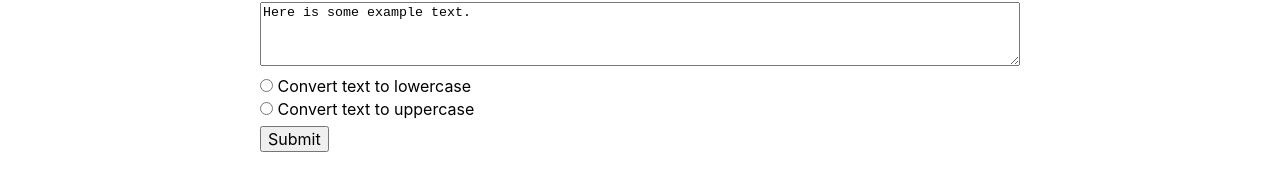
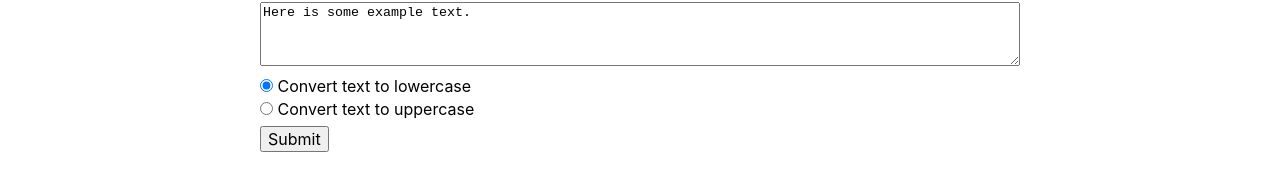
Before and after one commit to the-collab-lab/take-home-assignment, a React (Create React App) app: page / in a window 1280 px wide. Shown: the part 118-287 px from the top of the page. Built offline with nearby package versions, Linux system fonts and the light colour scheme.

Commit message:
Implement logic for radios

```diff
--- a/src/App.js
+++ b/src/App.js
@@ -3,9 +3,14 @@ import React from "react";
 
 function App() {
   const [textInput, setTextInput] = React.useState('Here is some example text.');
+	const [conversionMode, setConversionMode] = React.useState('lowercase');
   const [textOutput, setTextOutput] = React.useState('');
 
-  const handleChange = event => {
+	const handleRadioChange = event => {
+		setConversionMode(event.target.value);
+	}
+
+  const handleTextareaChange = event => {
     setTextInput(event.target.value);
   };
 
@@ -23,14 +28,32 @@ function App() {
         <form onSubmit={handleSubmit}>
           <div className="form-control form-control__text">
             <label for="text">Text to be formatted:</label>
-            <textarea id="text" onChange={handleChange} value={textInput} />
+            <textarea
+              id="text"
+              onChange={handleTextareaChange}
+              value={textInput}
+            />
           </div>
           <div className="form-control form-control__radio">
-            <input type="radio" name="conversion" id="conversion-0" />
+            <input
+              type="radio"
+              name="conversion"
+              id="conversion-0"
+              value="lowercase"
+              checked={conversionMode === "lowercase"}
+              onChange={handleRadioChange}
+            />
             <label for="conversion-0">&nbsp;Convert text to lowercase</label>
           </div>
           <div className="form-control form-control__radio">
-            <input type="radio" name="conversion" id="conversion-1" />
+            <input
+              type="radio"
+              name="conversion"
+              id="conversion-1"
+              value="uppercase"
+              checked={conversionMode === "uppercase"}
+              onChange={handleRadioChange}
+            />
             <label for="conversion-1">&nbsp;Convert text to uppercase</label>
           </div>
           <input type="submit" value="Submit" />
```
